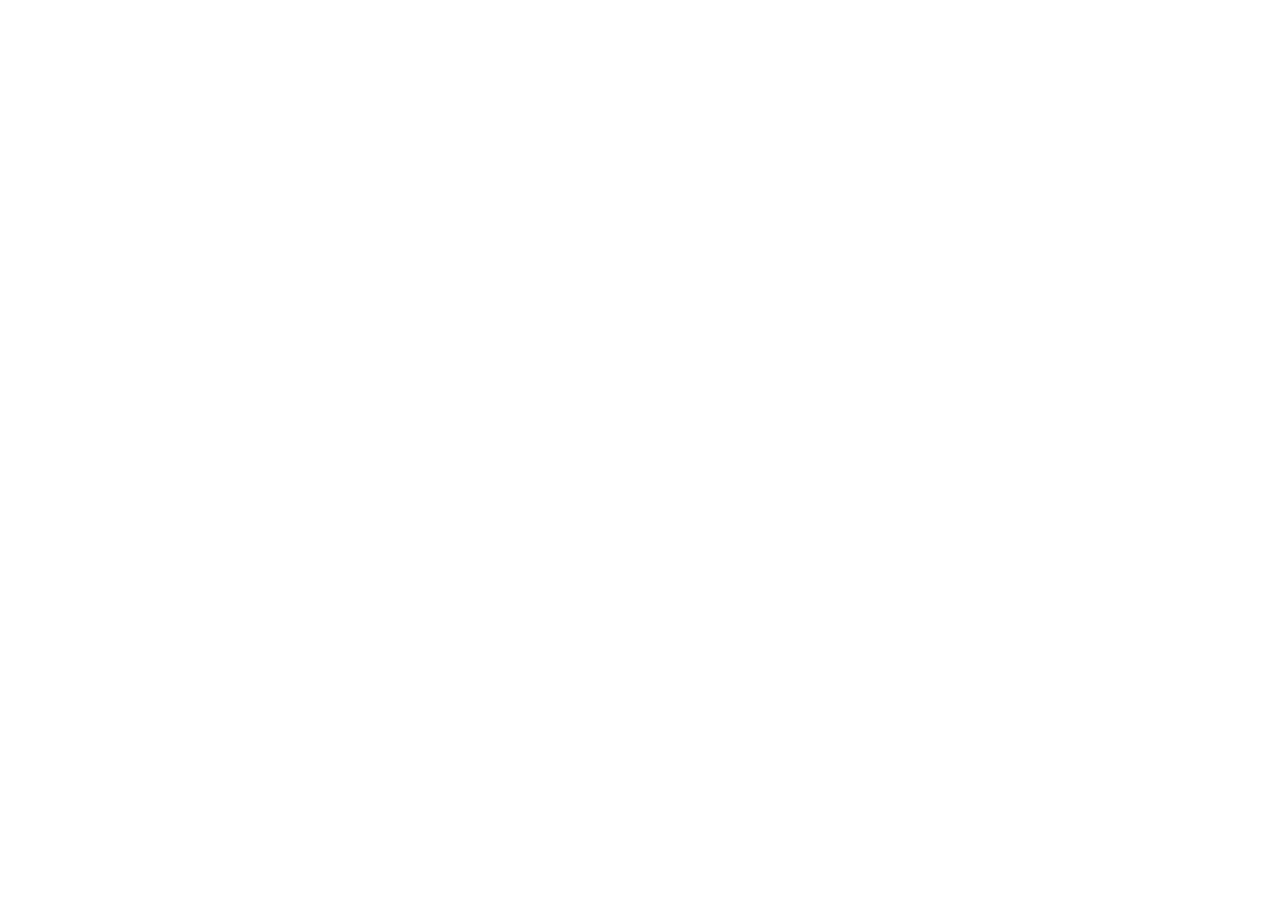
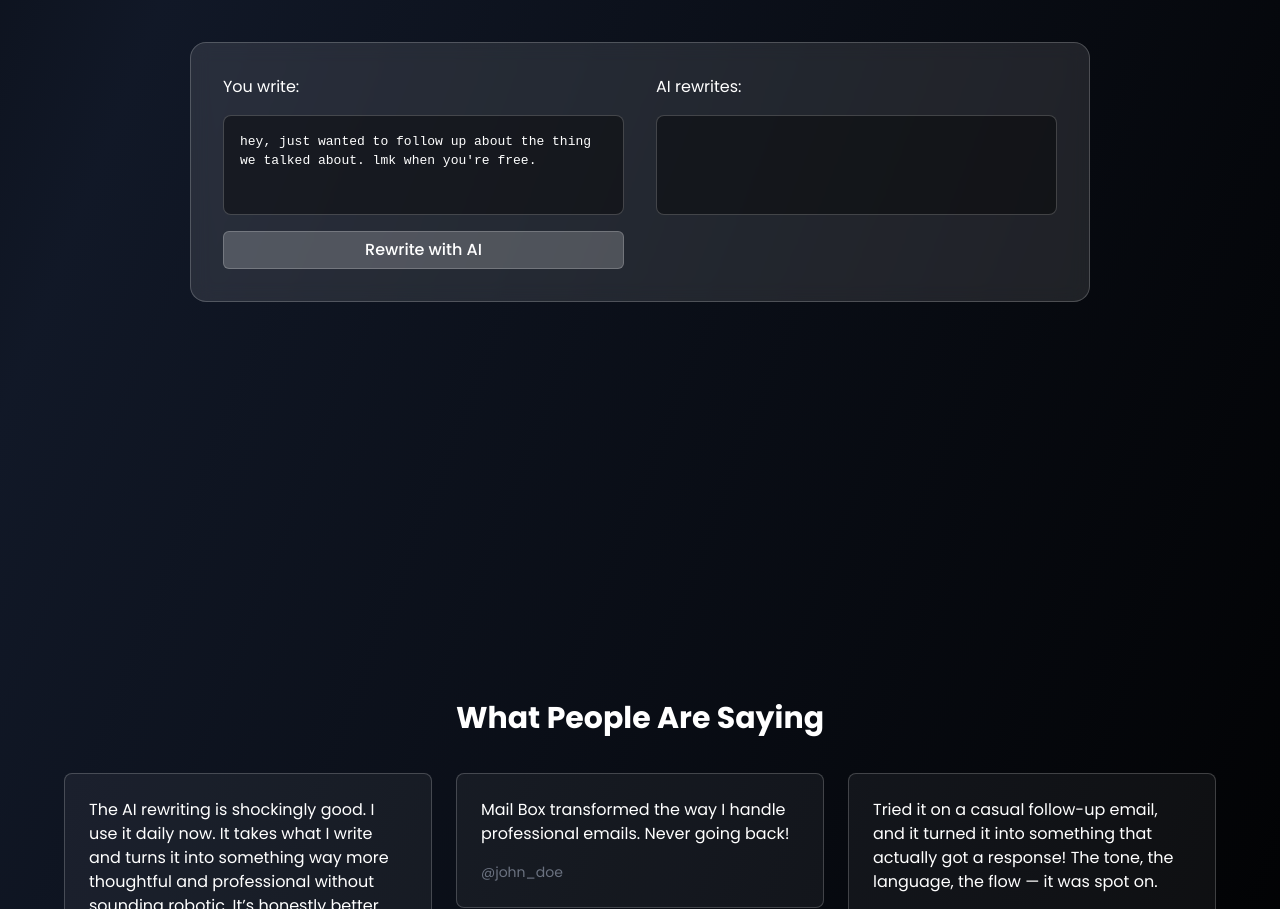
Before and after one commit to devsandeepsharma/Mail-Box, a React (Vite) app: page /landing in a window 1280 px wide. Shown: the part 1891-2800 px from the top of the page. Before the commit the page ends 1600 px from the top, so only its background shows below. Built offline with nearby package versions, Linux system fonts and the light colour scheme.

Commit message:
landing page completed

```diff
--- a/package.json
+++ b/package.json
@@ -10,6 +10,7 @@
     "preview": "vite preview"
   },
   "dependencies": {
+    "formik": "^2.4.6",
     "react": "^19.1.0",
     "react-dom": "^19.1.0",
     "react-router-dom": "^7.5.3"
--- /dev/null
+++ b/src/components/layout/Footer.jsx
@@ -0,0 +1,11 @@
+import "./footer.css";
+
+const Footer = () => {
+    return (
+        <footer className="footer">
+            <p>Made with ❤️ by Sandeep Sharma</p>
+        </footer>
+    )
+}
+
+export default Footer;
--- a/src/components/layout/Layout.jsx
+++ b/src/components/layout/Layout.jsx
@@ -1,6 +1,7 @@
 import { Outlet } from "react-router-dom"
 
 import Header from "./Header";
+import Footer from "./Footer";
 
 const Layout = () => {
     return (
@@ -9,6 +10,7 @@
             <main id="main">
                 <Outlet />
             </main>
+            <Footer />
         </>
     )
 }
--- /dev/null
+++ b/src/components/layout/footer.css
@@ -0,0 +1,10 @@
+.footer {
+    padding: 1.5rem;
+    margin-top: 2rem;
+
+    font-size: 14px;
+    text-align: center;
+    border-top: 1px solid var(--glass-border);
+
+    color: var(--text-muted)
+}
--- a/src/components/layout/header.css
+++ b/src/components/layout/header.css
@@ -12,7 +12,7 @@
 
     backdrop-filter: blur(10px);
     -webkit-backdrop-filter: blur(10px);
-    border: 1px solid var(--glass-border);
+    border-bottom: 1px solid var(--glass-border);
 }
 
 .header__logo {
@@ -66,16 +66,17 @@
     position: fixed;
     width: 75%;
     height: 100vh;
-    right: -60%;
+    right: -100%;
     top: 0;
     z-index: 200;
 
     display: flex;
     flex-direction: column;
-    gap: 1rem;
+    gap: 1.5rem;
 
-    padding: 3.5rem 2rem;
-    background-color: var(--ai-output-bg);
+    padding: 2rem;
+    padding-top: 4rem;
+    background-color: var(--bg-dark);
 
     backdrop-filter: blur(10px);
     -webkit-backdrop-filter: blur(10px);
@@ -84,12 +85,18 @@
 }
 
 .nav__list a {
+    font-size: 20px;
     text-decoration: none;
     color: var(--text-primary);
 }
 
 .nav__list a:hover {
     color: var(--text-secondary);
+}
+
+.nav__list .link-btn a {
+    font-size: 16px;
+    width: 100%;
 }
 
 @media (min-width: 750px) {
@@ -121,4 +128,8 @@
         align-items: center;
         gap: 1.5rem;
     }
+
+    .nav__list a {
+        font-size: 16px;
+    }
 }
--- /dev/null
+++ b/src/components/ui/TestimonialCard.jsx
@@ -0,0 +1,12 @@
+import "./testimonialCard.css";
+
+const TestimonialCard = ({ text, author }) => {
+    return (
+        <div className="testimonialCard">
+            <p className="testimonialCard__text">{text}</p>
+            <p className="testimonialCard__author">{author}</p>
+        </div>
+    )
+}
+
+export default TestimonialCard;
--- /dev/null
+++ b/src/components/ui/testimonialCard.css
@@ -0,0 +1,16 @@
+.testimonialCard {
+    padding: 1.5rem;
+    background-color: var(--feature-bg);
+
+    border-radius: 8px;
+    border: 1px solid var(--glass-border);
+}
+
+.testimonialCard__text {
+    margin-bottom: 1rem;
+}
+
+.testimonialCard__author {
+    font-size: 14px;
+    color: var(--text-muted);
+}
--- a/src/index.css
+++ b/src/index.css
@@ -68,6 +68,7 @@
 
 :root {
     --bg-gradient: linear-gradient(to bottom right, #000000 0%, #111827 35%, #000000 100%);
+    --bg-dark: hsl(221, 39%, 11%);
 
     --glass-bg: hsla(0, 0%, 100%, 0.1);
     --glass-border: hsla(0, 0%, 100%, 0.2);
@@ -85,11 +86,16 @@
 
     --ff-base: "Poppins", sans-serif;
     --ff-heading: "Poppins", sans-serif;
+    --ff-accent: monospace;
 
     --fw-300: 300;
     --fw-400: 400;
     --fw-500: 500;
     --fw-700: 700;
+}
+
+html {
+    scroll-behavior: smooth;
 }
 
 body {
--- a/src/pages/Landing.jsx
+++ b/src/pages/Landing.jsx
@@ -1,9 +1,40 @@
+import { useRef, useState } from "react";
+import { Formik, Form, Field } from "formik";
+
 import Button from "../components/ui/Button";
 import Card from "../components/ui/Card";
 
 import "./landing.css";
+import TestimonialCard from "../components/ui/TestimonialCard";
 
 const Landing = () => {
+
+    const typingIntervalRef = useRef(null);
+
+    const [aiResponse, setAiResponse] = useState("");
+
+    const simulateTyping = (text, setter) => {
+        let index = 0;
+        setter("");
+
+        if (typingIntervalRef.current) {
+            clearInterval(typingIntervalRef.current);
+        }
+
+        typingIntervalRef.current = setInterval(() => {
+            setter(prev => {
+                if (index < text.length) {
+                    const updated = prev + text[index];
+                    index++;
+                    return updated;
+                } else {
+                    clearInterval(typingIntervalRef.current);
+                    return prev;
+                }
+            });
+        }, 30);
+
+    };
 
     const features = [
         {
@@ -32,6 +63,40 @@
         },
     ]
 
+    const testimonials = [
+        {
+          text: "The AI rewriting is shockingly good. I use it daily now. It takes what I write and turns it into something way more thoughtful and professional without sounding robotic. It’s honestly better than anything I could write on my own.",
+          author: "@arjun_ai",
+        },
+        {
+          text: "I love how fast and intuitive Mail Box is. It has made managing emails so easy!",
+          author: "@techie_ash",
+        },
+        {
+          text: "Mail Box transformed the way I handle professional emails. Never going back!",
+          author: "@john_doe",
+        },
+        {
+          text: "Honestly shocked at how professional my messages look now. Huge confidence boost.",
+          author: "@email_wizard",
+        },
+        {
+          text: "Tried it on a casual follow-up email, and it turned it into something that actually got a response! The tone, the language, the flow — it was spot on.",
+          author: "@sarah_dev",
+        },
+        {
+          text: "At first I thought this was just a gimmick, but it actually works. The tone correction is subtle but super effective. It’s like having an editor in your pocket.",
+          author: "@mail_maniac",
+        },
+    ];
+
+
+    const handleFormSubmit = ({ message }) => {
+        const res = "Hi, I hope you're doing well. I just wanted to follow up on our previous conversation. Please let me know when you're available to discuss further."
+        simulateTyping(res,setAiResponse)
+        console.log(message)
+    }
+
     return (
         <>
             <section className="hero">
@@ -48,10 +113,50 @@
                 <ul className="features__list">
                     {
                         features.map(feature => (
-                            <li className="features__item">
+                            <li key={feature.title} className="features__item">
                                 <Card
                                     title={feature.title}
                                     desc={feature.desc}
+                                />
+                            </li>
+                        ))
+                    }
+                </ul>
+            </section>
+            <section id="tryai" className="tryai">
+                <h2 className="tryai__title">Turn this into a Professional Email</h2>
+                <div className="tryai__box">
+                    <Formik
+                        initialValues={{ message: "hey, just wanted to follow up about the thing we talked about. lmk when you're free." }}
+                        onSubmit={(values, actions) => {
+                            handleFormSubmit(values);
+                            actions.setSubmitting(false);
+                        }}
+                    >
+                        <Form className="tryai__form">
+                            <label htmlFor="message">You write:</label>
+                            <Field as="textarea" name="message" className="tryai__input" />
+                            <Button>Rewrite with AI</Button>
+                        </Form>
+                    </Formik>
+
+                    <div className="tryai__output">
+                        <p className="tryai__label">AI rewrites:</p>
+                        <div className="tryai__response">
+                            {aiResponse && aiResponse}
+                        </div>
+                    </div>
+                </div>
+            </section>
+            <section id="testimonials" className="testimonials">
+                <h2 className="testimonials__title">What People Are Saying</h2>
+                <ul className="testimonials__list">
+                    {
+                        testimonials.map(testimonial => (
+                            <li key={testimonial.author} className="list__item">
+                                <TestimonialCard
+                                    text={testimonial.text}
+                                    author={testimonial.author}
                                 />
                             </li>
                         ))
--- a/src/pages/landing.css
+++ b/src/pages/landing.css
@@ -29,6 +29,7 @@
 .features {
     min-height: 100vh;
     padding: 1rem;
+    padding-top: 5rem;
 
     display: flex;
     flex-direction: column;
@@ -44,6 +45,84 @@
 
 .features__item {
     flex: 1 1 250px;
+}
+
+.tryai,
+.testimonials {
+    min-height: 100vh;
+    padding: 1rem;
+    padding-top: 5rem;
+
+    display: flex;
+    flex-direction: column;
+    justify-content: center;
+    align-items: center;
+    gap: 1rem;
+}
+
+.tryai__title,
+.testimonials__title {
+    text-align: center;
+    font-family: var(--ff-heading);
+    font-weight: var(--fw-700);
+    font-size: 30px;
+}
+
+.tryai__box {
+    width: 100%;
+    padding: 2rem;
+    background-color: var(--glass-bg);
+
+    display: flex;
+    flex-direction: column;
+    gap: 1.5rem;
+
+    border-radius: 1rem;
+    backdrop-filter: blur(10px);
+    border: 1px solid var(--glass-border);
+}
+
+.tryai__form,
+.tryai__output {
+    display: flex;
+    flex-direction: column;
+    gap: 1rem;
+}
+
+.tryai__input,
+.tryai__response {
+    resize: none;
+    min-height: 100px;
+
+    padding: 1rem;
+    color: var(--text-primary);
+    background: var(--input-bg);
+
+    border: 1px solid var(--glass-border);
+    border-radius: 8px;
+
+    font-family: var(--ff-accent);
+}
+
+.tryai__input:focus {
+    outline: 0;
+}
+
+.testimonials__list {
+    columns: 1;
+    column-gap: 1rem;
+}
+
+.list__item {
+    display: inline-block;
+    width: 100%;
+    margin-bottom: 1rem;
+}
+
+@media (min-width: 500px) {
+    .testimonials__list {
+        columns: 2;
+    }
 }
 
 @media (min-width: 750px) {
@@ -74,4 +153,30 @@
     .features__item {
         flex: 1 1 300px;
     }
+
+    .tryai,
+    .testimonials  {
+        padding: 3rem 4rem 0;
+        gap: 2rem;
+    }
+
+    .tryai__box {
+        max-width: 900px;
+        padding: 2rem;
+
+        flex-direction: row;
+        gap: 2rem;
+    }
+
+    .tryai__form,
+    .tryai__output {
+        width: 50%;
+    }
 }
+
+@media (min-width: 950px) {
+    .testimonials__list {
+        columns: 3;
+        column-gap: 1.5rem;
+    }
+}
```
Also changed, not shown: src/components/layout/Header.jsx (+10 -3 lines), 1 other file (tests, documents, lock files or other folders).
